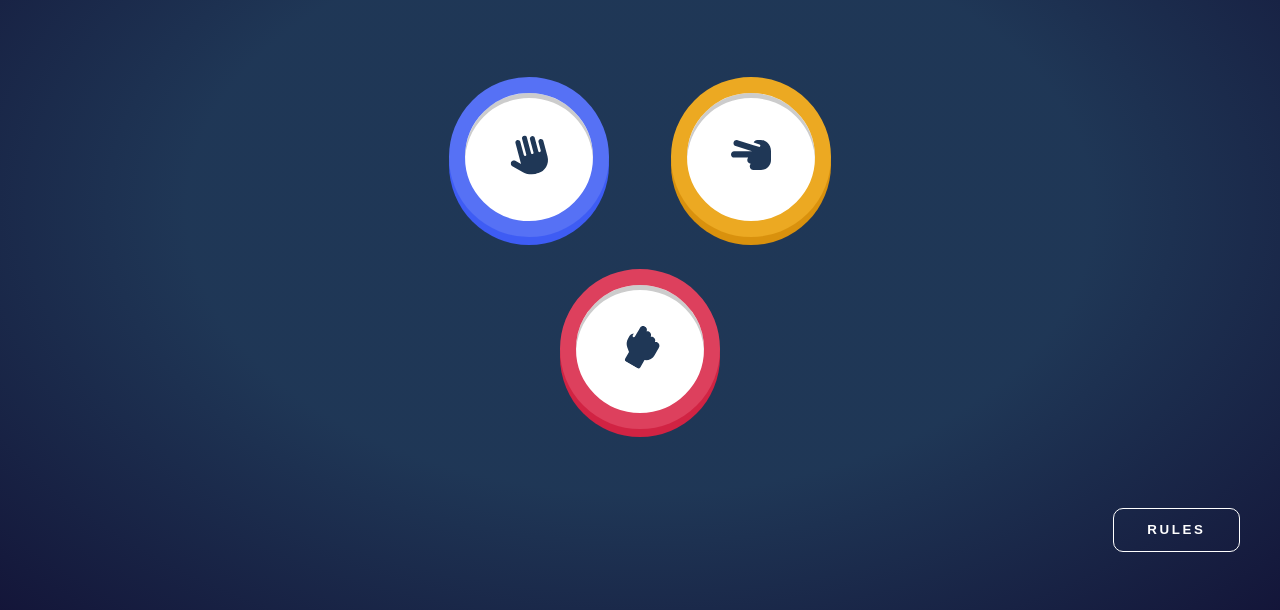
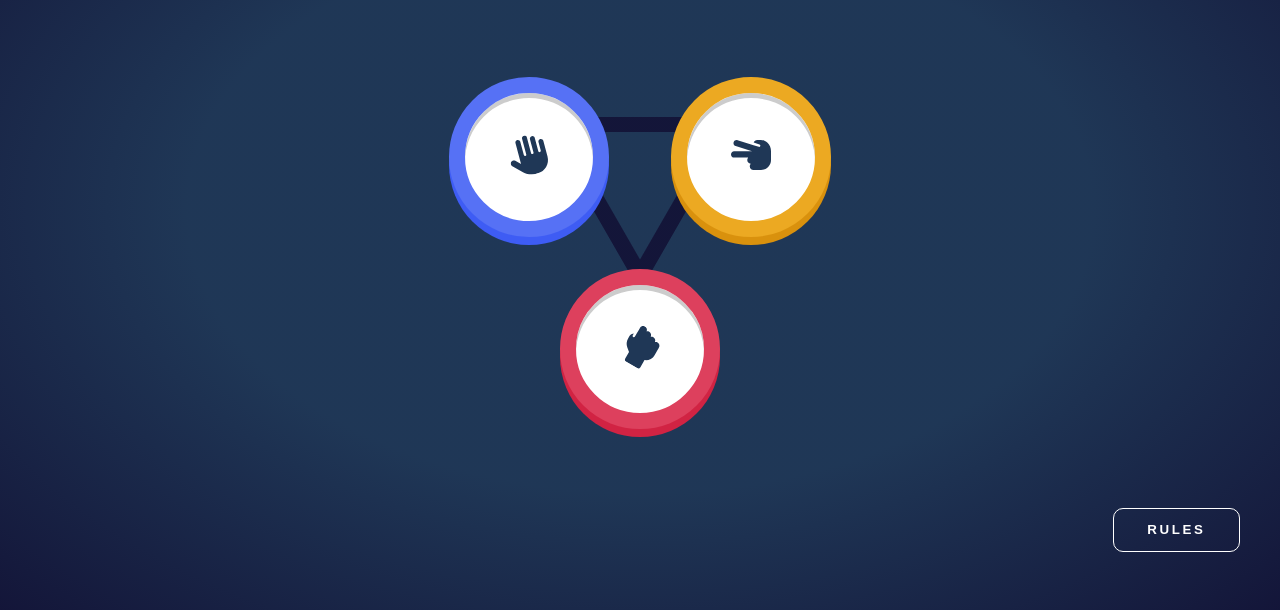
Before and after one commit to elizerdim/rock-paper-scissors, a plain HTML site: page index.html in a window 1280 px wide. Shown: the part 190-800 px from the top of the page. Drawn offline with Linux system fonts and the light colour scheme.

Commit message:
Add background triangle

```diff
--- a/styles.css
+++ b/styles.css
@@ -88,6 +88,27 @@ header h1 {
   display: grid;
   grid-template: 1fr 1fr / 1fr 1fr;
   grid-column-gap: 60px;
+}
+
+.container-game::before {
+  /* width to height ratio of an equilateral triangle is 100/86.6 */
+  width: 200px;
+  height: 173.2px;
+  position: absolute;
+  z-index: -1;
+  top: calc(50% - 86.6px - 6px);
+  left: calc(50% - 100px);
+  display: block;
+  content: "";
+  background:
+    linear-gradient(to top left,
+      transparent 49.5%, var(--radial-gradient-2) 50% calc(50% + 15px),
+      transparent calc(50% + 15px + 1px)) right/50% 100%,
+    linear-gradient(to top right,
+      transparent 49.5%,var(--radial-gradient-2) 50% calc(50% + 15px),
+      transparent calc(50% + 15px + 1px)) left/50% 100%,
+    linear-gradient(var(--radial-gradient-2), var(--radial-gradient-2)) top/calc(100% - 20px) 15px;
+  background-repeat: no-repeat;
 }
 
 .game-btn {
```
Also changed, not shown: 1 other file.
